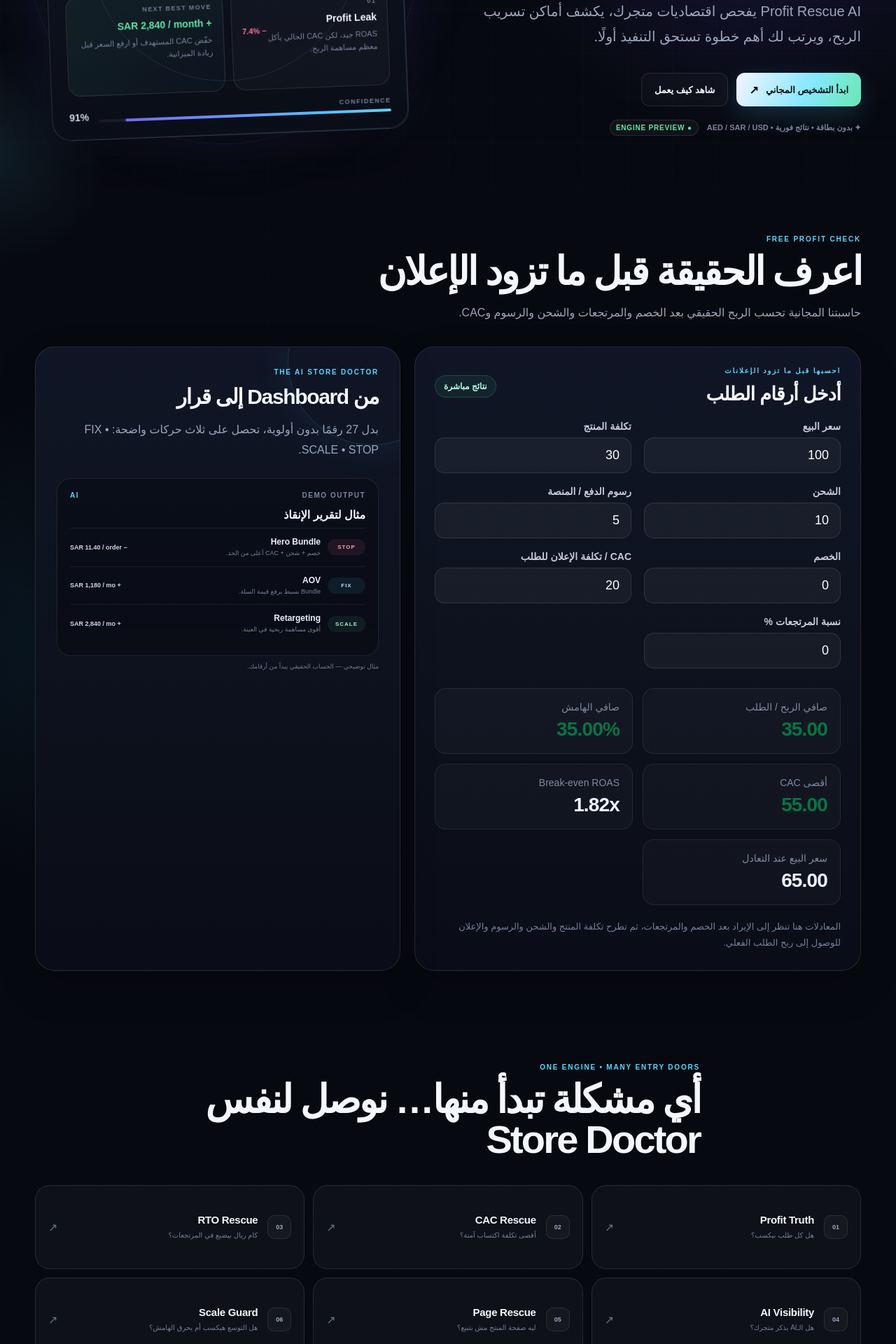
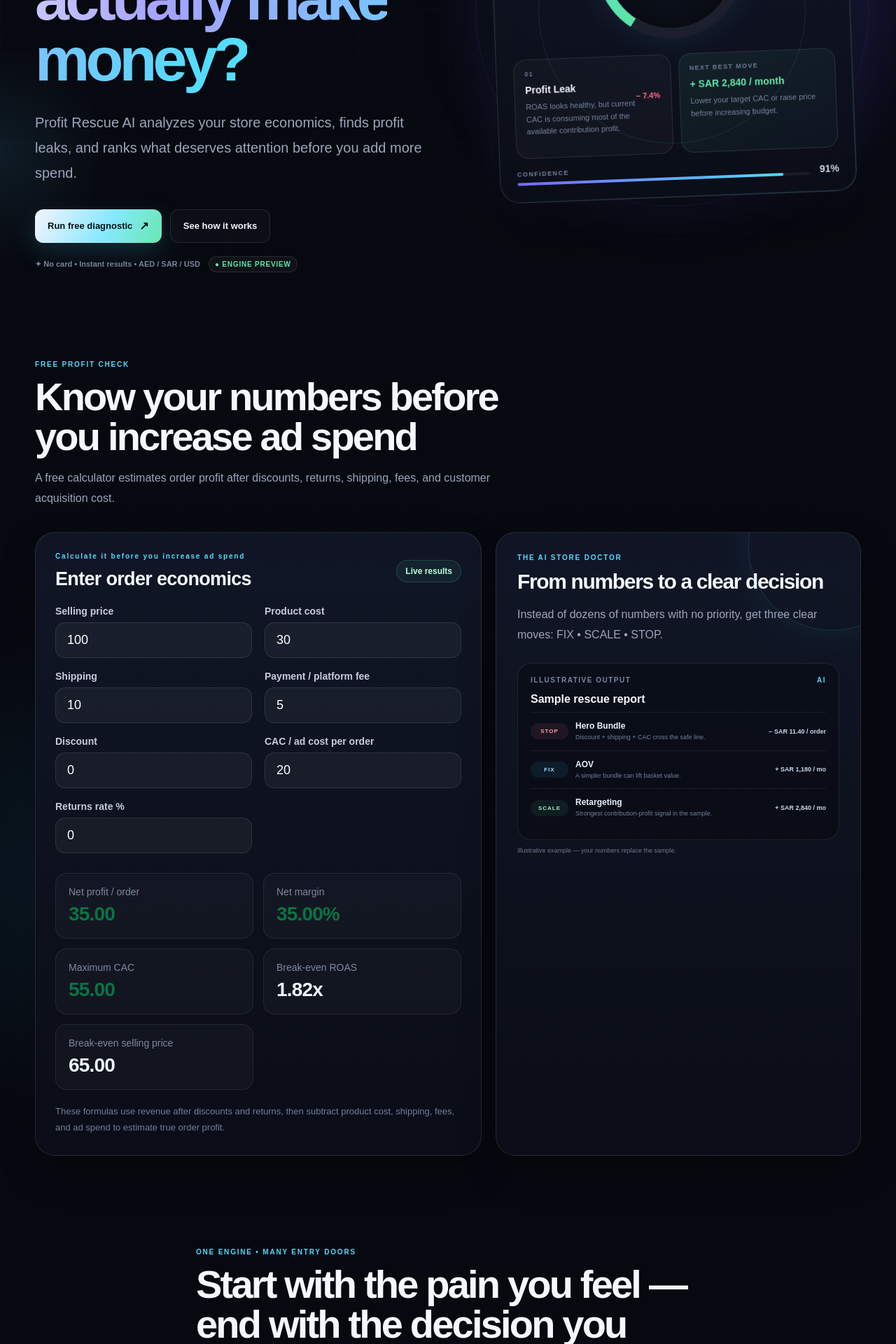
Before and after one commit to aelkhoreiby/business-money-tools, a Next.js app: page / in a window 1280 px wide. Shown: the part 500-2420 px from the top of the page at 70% size. Built offline with nearby package versions, Linux system fonts and the light colour scheme; no server answers.

Commit message:
build: turn pricing into interactive three-plan sales funnel

```diff
--- a/app/components/ProfitRescueHome.tsx
+++ b/app/components/ProfitRescueHome.tsx
@@ -4,61 +4,77 @@ import { useState } from "react";
 import Link from "next/link";
 import EcommerceProfitCalculator from "./EcommerceProfitCalculator";
 
+type PaidPlan = "RESCUE" | "GUARD" | "PRO";
+
 const copy = {
   ar: {
-    nav: ["التشخيص", "كيف يعمل", "الباقات", "للـAI Agents"],
+    nav: ["التشخيص", "كيف يعمل", "الباقات", "لوكلاء الذكاء الاصطناعي"],
     badge: "AI PROFIT INTELLIGENCE • GCC FIRST • GLOBAL READY",
-    title1: "متجرك بيبيع.",
-    title2: "لكن هل بيكسب فعلًا؟",
-    sub: "Profit Rescue AI يفحص اقتصاديات متجرك، يكشف أماكن تسريب الربح، ويرتب لك أهم خطوة تستحق التنفيذ أولًا.",
-    cta: "ابدأ التشخيص المجاني",
-    secondary: "شاهد كيف يعمل",
+    title1: "متجرك يبيع.",
+    title2: "لكن هل يحقق ربحًا فعلًا؟",
+    sub: "يحلّل Profit Rescue AI اقتصاديات متجرك، يكشف تسريبات الربح، ويرتّب لك أولويات الإصلاح قبل أن تزيد الإنفاق.",
+    cta: "ابدأ الفحص المجاني",
+    secondary: "اكتشف كيف يعمل",
     trust: "بدون بطاقة • نتائج فورية • AED / SAR / USD",
-    live: "PROFIT DIAGNOSTIC PREVIEW",
-    leak: "Profit Leak",
-    leakText: "ROAS جيد، لكن CAC الحالي يأكل معظم مساهمة الربح.",
-    action: "NEXT BEST MOVE",
-    actionText: "خفّض CAC المستهدف أو ارفع السعر قبل زيادة الميزانية.",
+    live: "معاينة تشخيص الربحية",
+    leak: "تسرّب في الربح",
+    leakText: "ROAS يبدو جيدًا، لكن تكلفة اكتساب العميل الحالية تستهلك معظم هامش الربح.",
+    action: "أفضل خطوة تالية",
+    actionText: "اخفض CAC المستهدف أو ارفع السعر قبل زيادة الميزانية.",
     impact: "+ SAR 2,840 / month",
-    freeKicker: "FREE PROFIT CHECK",
-    freeTitle: "اعرف الحقيقة قبل ما تزود الإعلان",
-    freeText: "حاسبتنا المجانية تحسب الربح الحقيقي بعد الخصم والمرتجعات والشحن والرسوم وCAC.",
-    howKicker: "ONE ENGINE • MANY ENTRY DOORS",
-    howTitle: "أي مشكلة تبدأ منها… نوصل لنفس Store Doctor",
+    freeKicker: "فحص الربحية المجاني",
+    freeTitle: "اعرف أرقامك قبل أن تزيد الإنفاق الإعلاني",
+    freeText: "حاسبة مجانية تحسب ربح الطلب بعد الخصومات والمرتجعات والشحن والرسوم وتكلفة اكتساب العميل.",
+    howKicker: "محرك واحد • مداخل متعددة",
+    howTitle: "ابدأ من المشكلة التي تؤلمك — وانتهِ إلى القرار الصحيح",
     howCards: [
-      ["01", "Profit Truth", "هل كل طلب بيكسب؟"],
-      ["02", "CAC Rescue", "أقصى تكلفة اكتساب آمنة؟"],
-      ["03", "RTO Rescue", "كام ريال بيضيع في المرتجعات؟"],
-      ["04", "AI Visibility", "هل الـAI يذكر متجرك؟"],
-      ["05", "Page Rescue", "ليه صفحة المنتج مش بتبيع؟"],
-      ["06", "Scale Guard", "هل التوسع هيكسب أم يحرق الهامش؟"]
+      ["01", "Profit Truth", "هل يحقق كل طلب ربحًا؟"],
+      ["02", "CAC Rescue", "ما الحد الآمن لتكلفة اكتساب العميل؟"],
+      ["03", "RTO Rescue", "كم تخسر بسبب المرتجعات؟"],
+      ["04", "AI Visibility", "هل يظهر متجرك عندما يبحث العملاء عبر الذكاء الاصطناعي؟"],
+      ["05", "Page Rescue", "لماذا لا تتحول صفحة المنتج إلى مبيعات؟"],
+      ["06", "Scale Guard", "هل التوسع يزيد الربح أم يضغط الهامش؟"]
     ],
-    doctorKicker: "THE AI STORE DOCTOR",
-    doctorTitle: "من Dashboard إلى قرار",
-    doctorText: "بدل 27 رقمًا بدون أولوية، تحصل على ثلاث حركات واضحة: FIX • SCALE • STOP.",
-    demoLabel: "DEMO OUTPUT",
-    demoTitle: "مثال لتقرير الإنقاذ",
+    doctorKicker: "طبيب المتجر بالذكاء الاصطناعي",
+    doctorTitle: "من الأرقام إلى قرار واضح",
+    doctorText: "بدل عشرات الأرقام بلا أولوية، تحصل على ثلاث حركات واضحة: FIX • SCALE • STOP.",
+    demoLabel: "مثال توضيحي",
+    demoTitle: "تقرير إنقاذ نموذجي",
     demoItems: [
-      ["STOP", "Hero Bundle", "− SAR 11.40 / order", "خصم + شحن + CAC أعلى من الحد."],
-      ["FIX", "AOV", "+ SAR 1,180 / mo", "Bundle بسيط يرفع قيمة السلة."],
-      ["SCALE", "Retargeting", "+ SAR 2,840 / mo", "أقوى مساهمة ربحية في العينة."]
+      ["STOP", "Hero Bundle", "− SAR 11.40 / order", "الخصم + الشحن + CAC يتجاوزون الحد الآمن."],
+      ["FIX", "AOV", "+ SAR 1,180 / mo", "Bundle أبسط يمكن أن يرفع متوسط قيمة السلة."],
+      ["SCALE", "Retargeting", "+ SAR 2,840 / mo", "أقوى إشارة لمساهمة الربح في العينة."]
     ],
-    pricingKicker: "PAY FOR THE OUTCOME",
-    pricingTitle: "ابدأ صغيرًا. خلي الربح يثبت نفسه.",
+    pricingKicker: "ادفع مقابل النتيجة",
+    pricingTitle: "اختر مستوى المساعدة المناسب لك",
+    pricingText: "ابدأ بفحص مجاني، ثم اختر خدمة واحدة واضحة بدل شراء تعقيد لا تحتاجه.",
+    freePlan: "ابدأ مجانًا",
+    selectPlan: "اختيار الباقة",
+    selectedPlan: "الباقة المختارة",
+    popular: "أفضل ترقية أولى",
+    bestFor: "مناسبة لـ",
+    secure: "متابعة إلى الدفع الآمن",
+    secureNote: "سيتم تأكيد الدفع عبر Easy Orders، ثم تبدأ رحلة التنفيذ للطلب.",
+    noNeed: "لا تحتاج لاختيار الثلاثة. اختر المستوى الذي يناسب وضع متجرك الآن.",
+    planBestFor: {
+      RESCUE: "من يريد تشخيصًا واضحًا مرة واحدة.",
+      GUARD: "من يريد متابعة مستمرة خلال الشهر.",
+      PRO: "من يدير أكثر من متجر أو يحتاج تغطية أوسع."
+    },
     plans: [
-      ["FREE", "$0", "Profit Check", ["True profit / order", "Max CAC", "Break-even ROAS"]],
-      ["RESCUE", "$29", "Profit Rescue Report", ["Top 3 profit leaks", "Prioritized action plan", "PDF-ready report"]],
-      ["GUARD", "$49 / mo", "Profit Guard", ["Ongoing alerts", "Scale Guard", "Weekly AI briefing"]],
-      ["PRO", "$99 / mo", "Guard Pro", ["Multi-store", "RTO + AI visibility", "Priority intelligence"]]
+      ["RESCUE", "$29", "Profit Rescue Report", ["أهم 3 تسريبات في الربح", "خطة إجراءات مرتبة بالأولوية", "تقرير PDF جاهز"]],
+      ["GUARD", "$49 / mo", "Profit Guard", ["تنبيهات مستمرة", "Scale Guard", "ملخص أسبوعي بالذكاء الاصطناعي"]],
+      ["PRO", "$99 / mo", "Guard Pro", ["دعم متعدد المتاجر", "RTO + AI visibility", "تحليلات وأولوية أعلى"]]
     ],
-    agentsKicker: "FOR AI AGENTS",
-    agentsTitle: "نفس intelligence… لكن machine-readable",
-    agentsText: "Agents لا يحتاجون صفحة. يحتاجون endpoint واضح، دفع x402، وJSON قابل للتنفيذ.",
+    funnelFallback: "التجربة الكاملة تبدأ من الفحص المجاني، ثم نوصلك مباشرة للباقة المناسبة.",
+    agentsKicker: "لوكلاء الذكاء الاصطناعي",
+    agentsTitle: "نفس الذكاء — بصيغة قابلة للتنفيذ آليًا",
+    agentsText: "الوكلاء يحتاجون endpoint واضحًا، دفعًا بـx402، وJSON قابلًا للقراءة والتنفيذ.",
     agentsCode: "{\n  \"profit_status\": \"at_risk\",\n  \"max_safe_cac\": 34.20,\n  \"next_move\": \"FIX_PRICE\",\n  \"expected_impact\": 2840,\n  \"currency\": \"SAR\"\n}",
-    finalKicker: "YOUR STORE. YOUR NUMBERS. YOUR NEXT MOVE.",
-    finalTitle: "خلّي الـAI يجيب على السؤال الأصعب:",
-    finalAccent: "فين الفلوس اللي بتضيع؟",
-    finalText: "ابدأ بالـFree Profit Check، وبعدها قرر هل تحتاج Rescue Report أو Profit Guard.",
+    finalKicker: "متجرك. أرقامك. خطوتك التالية.",
+    finalTitle: "دع الـAI يجيب عن السؤال الأصعب:",
+    finalAccent: "أين يتسرّب الربح؟",
+    finalText: "ابدأ بفحص الربحية المجاني، ثم اختر Rescue Report أو Profit Guard أو Guard Pro بناءً على احتياجك.",
     finalCta: "ابدأ الآن — مجانًا",
     footer: "Profit Rescue AI • AI-powered ecommerce profit intelligence"
   },
@@ -67,72 +83,116 @@ const copy = {
     badge: "AI PROFIT INTELLIGENCE • GCC FIRST • GLOBAL READY",
     title1: "Your store sells.",
     title2: "But does it actually make money?",
-    sub: "Profit Rescue AI finds the leaks inside your store economics, ranks the next actions, and tells you what deserves attention first.",
+    sub: "Profit Rescue AI analyzes your store economics, finds profit leaks, and ranks what deserves attention before you add more spend.",
     cta: "Run free diagnostic",
     secondary: "See how it works",
     trust: "No card • Instant results • AED / SAR / USD",
     live: "PROFIT DIAGNOSTIC PREVIEW",
     leak: "Profit Leak",
-    leakText: "ROAS looks healthy, but current CAC is consuming most contribution profit.",
+    leakText: "ROAS looks healthy, but current CAC is consuming most of the available contribution profit.",
     action: "NEXT BEST MOVE",
-    actionText: "Lower your target CAC or raise price before adding spend.",
+    actionText: "Lower your target CAC or raise price before increasing budget.",
     impact: "+ SAR 2,840 / month",
     freeKicker: "FREE PROFIT CHECK",
-    freeTitle: "Know the truth before you scale ads",
-    freeText: "Our free calculator shows real order profit after discounts, returns, shipping, fees and CAC.",
+    freeTitle: "Know your numbers before you increase ad spend",
+    freeText: "A free calculator estimates order profit after discounts, returns, shipping, fees, and customer acquisition cost.",
     howKicker: "ONE ENGINE • MANY ENTRY DOORS",
-    howTitle: "Start with any pain. End at the same Store Doctor.",
+    howTitle: "Start with the pain you feel — end with the decision you need",
     howCards: [
-      ["01", "Profit Truth", "Is every order profitable?"],
+      ["01", "Profit Truth", "Is every order actually profitable?"],
       ["02", "CAC Rescue", "What is your safe acquisition ceiling?"],
       ["03", "RTO Rescue", "How much margin is lost to returns?"],
-      ["04", "AI Visibility", "Does AI actually mention your store?"],
+      ["04", "AI Visibility", "Does AI surface your store to buyers?"],
       ["05", "Page Rescue", "Why is the product page under-converting?"],
-      ["06", "Scale Guard", "Will scaling grow profit or burn it?"]
+      ["06", "Scale Guard", "Will scaling grow profit or compress margin?"]
     ],
     doctorKicker: "THE AI STORE DOCTOR",
-    doctorTitle: "From dashboard to decision",
-    doctorText: "Instead of 27 numbers with no priority, get three clear moves: FIX • SCALE • STOP.",
-    demoLabel: "DEMO OUTPUT",
+    doctorTitle: "From numbers to a clear decision",
+    doctorText: "Instead of dozens of numbers with no priority, get three clear moves: FIX • SCALE • STOP.",
+    demoLabel: "ILLUSTRATIVE OUTPUT",
     demoTitle: "Sample rescue report",
     demoItems: [
       ["STOP", "Hero Bundle", "− SAR 11.40 / order", "Discount + shipping + CAC cross the safe line."],
-      ["FIX", "AOV", "+ SAR 1,180 / mo", "A simple bundle can lift basket value."],
+      ["FIX", "AOV", "+ SAR 1,180 / mo", "A simpler bundle can lift basket value."],
       ["SCALE", "Retargeting", "+ SAR 2,840 / mo", "Strongest contribution-profit signal in the sample."]
     ],
     pricingKicker: "PAY FOR THE OUTCOME",
-    pricingTitle: "Start small. Let profit prove the value.",
+    pricingTitle: "Choose the level of help you need",
+    pricingText: "Start free, then buy one clear outcome instead of a stack of features you do not need.",
+    freePlan: "Start free",
+    selectPlan: "Select plan",
+    selectedPlan: "Selected plan",
+    popular: "BEST FIRST UPGRADE",
+    bestFor: "Best for",
+    secure: "Continue to secure checkout",
+    secureNote: "Payment is handled by Easy Orders. After payment, the fulfillment flow starts automatically.",
+    noNeed: "You do not need all three. Pick the level that fits your store today.",
+    planBestFor: {
+      RESCUE: "A one-time, decision-ready profit diagnosis.",
+      GUARD: "Ongoing protection and monthly monitoring.",
+      PRO: "Multi-store operators who need broader coverage."
+    },
     plans: [
-      ["FREE", "$0", "Profit Check", ["True profit / order", "Max CAC", "Break-even ROAS"]],
       ["RESCUE", "$29", "Profit Rescue Report", ["Top 3 profit leaks", "Prioritized action plan", "PDF-ready report"]],
       ["GUARD", "$49 / mo", "Profit Guard", ["Ongoing alerts", "Scale Guard", "Weekly AI briefing"]],
-      ["PRO", "$99 / mo", "Guard Pro", ["Multi-store", "RTO + AI visibility", "Priority intelligence"]]
+      ["PRO", "$99 / mo", "Guard Pro", ["Multi-store support", "RTO + AI visibility", "Priority intelligence"]]
     ],
+    funnelFallback: "Start with the free diagnostic, then continue directly into the package that fits your next move.",
     agentsKicker: "FOR AI AGENTS",
     agentsTitle: "Same intelligence. Machine-readable.",
-    agentsText: "Agents do not need a landing page. They need a clear endpoint, x402 payment, and executable JSON.",
+    agentsText: "Agents need a clear endpoint, x402 payment, and executable JSON — not another dashboard.",
     agentsCode: "{\n  \"profit_status\": \"at_risk\",\n  \"max_safe_cac\": 34.20,\n  \"next_move\": \"FIX_PRICE\",\n  \"expected_impact\": 2840,\n  \"currency\": \"SAR\"\n}",
     finalKicker: "YOUR STORE. YOUR NUMBERS. YOUR NEXT MOVE.",
     finalTitle: "Let AI answer the hardest question:",
     finalAccent: "Where is the money leaking?",
-    finalText: "Start with the free Profit Check, then decide whether you need a Rescue Report or Profit Guard.",
+    finalText: "Start with the free Profit Check, then choose Rescue Report, Profit Guard, or Guard Pro based on the level of help you actually need.",
     finalCta: "Start free",
     footer: "Profit Rescue AI • AI-powered ecommerce profit intelligence"
   }
 } as const;
 
-// Checkout destinations are provisioned through Vercel environment variables.
-const checkoutUrls = {
-  RESCUE: process.env.NEXT_PUBLIC_RESCUE_CHECKOUT_URL,
-  GUARD: process.env.NEXT_PUBLIC_GUARD_CHECKOUT_URL,
-  PRO: process.env.NEXT_PUBLIC_PRO_CHECKOUT_URL,
-} as const;
+const planDetails: Record<PaidPlan, {
+  badge: string;
+  image: string;
+}> = {
+  RESCUE: { badge: "ONE-TIME", image: "/product-images/profit-rescue-report.svg" },
+  GUARD: { badge: "MONTHLY", image: "/product-images/profit-guard.svg" },
+  PRO: { badge: "MONTHLY", image: "/product-images/guard-pro.svg" },
+};
+
+const checkoutRoutes: Record<PaidPlan, string> = {
+  RESCUE: "/api/checkout?plan=RESCUE",
+  GUARD: "/api/checkout?plan=GUARD",
+  PRO: "/api/checkout?plan=PRO",
+};
 
 export default function ProfitRescueHome() {
-  const [lang, setLang] = useState<"ar" | "en">("ar");
+  const [lang, setLang] = useState<"ar" | "en">("en");
   const [mobileNavOpen, setMobileNavOpen] = useState(false);
+  const [selectedPlan, setSelectedPlan] = useState<PaidPlan>("RESCUE");
   const t = copy[lang];
   const ar = lang === "ar";
+  const selected = t.plans.find((plan) => plan[0] === selectedPlan) ?? t.plans[0];
+
+  function choosePlan(plan: PaidPlan) {
+    setSelectedPlan(plan);
+    if (typeof window !== "undefined" && typeof window.gtag === "function") {
+      window.gtag("event", "select_offer", {
+        item_id: plan,
+        item_name: selectedPlan,
+      });
+    }
+  }
+
+  function beginCheckout() {
+    if (typeof window !== "undefined" && typeof window.gtag === "function") {
+      window.gtag("event", "begin_checkout", {
+        item_id: selectedPlan,
+        item_name: selected[2],
+        value: selected[1],
+      });
+    }
+  }
 
   return (
     <main className={"nova-site " + (ar ? "is-ar" : "is-en")} dir={ar ? "rtl" : "ltr"}>
@@ -158,7 +218,7 @@ export default function ProfitRescueHome() {
           className="mobile-menu-toggle"
           aria-expanded={mobileNavOpen}
           aria-controls="mobile-navigation"
-          aria-label={ar ? "فتح القائمة" : "Open navigation"}
+          aria-label={ar ? "فتح قائمة التنقل" : "Open navigation"}
           onClick={() => setMobileNavOpen((open) => !open)}
         >
           <span />
@@ -167,8 +227,10 @@ export default function ProfitRescueHome() {
         </button>
 
         <div className="nav-actions">
-          <a className="nav-cta" href="#diagnostic">{ar ? "فحص مجاني" : "Free scan"}</a>
-          <button className="lang-toggle" onClick={() => setLang(ar ? "en" : "ar")}>{ar ? "EN" : "عربي"}</button>
+          <a className="nav-cta" href="#diagnostic">{ar ? "الفحص المجاني" : "Free scan"}</a>
+          <button className="lang-toggle" onClick={() => setLang(ar ? "en" : "ar")}>
+            {ar ? "EN" : "عربي"}
+          </button>
         </div>
 
         <nav
@@ -250,15 +312,13 @@ export default function ProfitRescueHome() {
             <div className="doctor-demo">
               <div className="demo-header"><span>{t.demoLabel}</span><b>AI</b></div>
               <h4>{t.demoTitle}</h4>
-              {t.demoItems.map(function(item) {
-                return (
+              {t.demoItems.map((item) => (
                 <div className="demo-row" key={item[0] + item[1]}>
                   <span className={"demo-tag " + item[0].toLowerCase()}>{item[0]}</span>
                   <div><strong>{item[1]}</strong><small>{item[3]}</small></div>
                   <b>{item[2]}</b>
                 </div>
-                );
-              })}
+              ))}
             </div>
             <span className="example-note">{ar ? "مثال توضيحي — الحساب الحقيقي يبدأ من أرقامك." : "Illustrative example — your numbers replace the sample."}</span>
           </aside>
@@ -271,15 +331,13 @@ export default function ProfitRescueHome() {
           <h2>{t.howTitle}</h2>
         </div>
         <div className="door-grid">
-          {t.howCards.map(function(card) {
-            return (
+          {t.howCards.map((card) => (
             <article className="door-card" key={card[0]}>
               <span className="door-num">{card[0]}</span>
               <div><h3>{card[1]}</h3><p>{card[2]}</p></div>
               <span className="door-arrow">↗</span>
             </article>
-            );
-          })}
+          ))}
         </div>
       </section>
 
@@ -287,34 +345,71 @@ export default function ProfitRescueHome() {
         <div className="section-intro centered">
           <span className="section-kicker">{t.pricingKicker}</span>
           <h2>{t.pricingTitle}</h2>
+          <p>{t.pricingText}</p>
         </div>
-        <div className="pricing-grid">
-          {t.plans.map(function(plan) {
+
+        <div className="pricing-grid funnel-pricing-grid">
+          <article className="price-card free-price-card">
+            <span className="plan-tag">FREE</span>
+            <strong className="plan-price">$0</strong>
+            <h3>Profit Check</h3>
+            <div className="plan-features">
+              <span>✓ True profit / order</span>
+              <span>✓ Maximum CAC</span>
+              <span>✓ Break-even ROAS</span>
+            </div>
+            <a className="outline-btn" href="#diagnostic">{t.freePlan}</a>
+          </article>
+
+          {t.plans.map((plan) => {
+            const planKey = plan[0] as PaidPlan;
+            const isSelected = selectedPlan === planKey;
             return (
-              <article className={"price-card " + (plan[0] === "RESCUE" ? "featured" : "")} key={plan[0]}>
-                {plan[0] === "RESCUE" && <span className="popular-ribbon">{ar ? "أفضل ترقية أولى" : "Best first upgrade"}</span>}
-                <span className="plan-tag">{plan[0]}</span>
+              <article
+                className={"price-card " + (planKey === "RESCUE" ? "featured" : "") + (isSelected ? " is-selected" : "")}
+                key={planKey}
+              >
+                {planKey === "RESCUE" && <span className="popular-ribbon">{t.popular}</span>}
+                <span className="plan-tag">{planKey}</span>
                 <strong className="plan-price">{plan[1]}</strong>
                 <h3>{plan[2]}</h3>
-                <div className="plan-features">{plan[3].map(function(f) { return <span key={f}>✓ {f}</span>; })}</div>
-                <a
-                  href={plan[0] === "FREE" ? "#diagnostic" : checkoutUrls[plan[0] as keyof typeof checkoutUrls] || undefined}
-                  className={
-                    (plan[0] === "RESCUE" ? "primary-btn compact" : "outline-btn") +
-                    (plan[0] !== "FREE" && !checkoutUrls[plan[0] as keyof typeof checkoutUrls] ? " is-disabled" : "")
-                  }
-                  aria-disabled={plan[0] !== "FREE" && !checkoutUrls[plan[0] as keyof typeof checkoutUrls]}
-                  onClick={(event) => {
-                    if (plan[0] !== "FREE" && !checkoutUrls[plan[0] as keyof typeof checkoutUrls]) event.preventDefault();
-                  }}
-                >
-                  {plan[0] === "FREE"
-                    ? (ar ? "ابدأ" : "Start")
-                    : (ar ? "الدفع الآمن" : "Secure checkout")}
-                </a>
+                <div className="plan-features">{plan[3].map((f) => <span key={f}>✓ {f}</span>)}</div>
+                <button type="button" className={isSelected ? "primary-btn compact plan-choice" : "outline-btn plan-choice"} onClick={() => choosePlan(planKey)}>
+                  {isSelected ? (ar ? "الباقة المختارة" : "Selected") : t.selectPlan}
+                </button>
               </article>
             );
           })}
+        </div>
+
+        <div className="offer-funnel" aria-live="polite">
+          <div className="offer-visual">
+            <div className="offer-image-wrap">
+              <img src={planDetails[selectedPlan].image} alt="" />
+            </div>
+          </div>
+          <div className="offer-copy">
+            <span className="section-kicker">{t.selectedPlan}</span>
+            <div className="offer-head">
+              <div>
+                <span className="plan-tag">{selectedPlan}</span>
+                <strong>{selected[1]}</strong>
+              </div>
+              <span className="offer-badge">{planDetails[selectedPlan].badge}</span>
+            </div>
+            <h3>{selected[2]}</h3>
+            <p><strong>{t.bestFor}:</strong> {t.planBestFor[selectedPlan]}</p>
+            <div className="offer-features">
+              {selected[3].map((f) => <span key={f}>✓ {f}</span>)}
+            </div>
+            <div className="offer-actions">
+              <a href={checkoutRoutes[selectedPlan]} className="primary-btn" onClick={beginCheckout}>
+                {t.secure}<span>↗</span>
+              </a>
+              <span>{t.secureNote}</span>
+            </div>
+            <p className="offer-note">{t.noNeed}</p>
+          </div>
         </div>
       </section>
 
@@ -342,3 +437,10 @@ export default function ProfitRescueHome() {
     </main>
   );
 }
+
+declare global {
+  interface Window {
+    dataLayer: unknown[];
+    gtag?: (...args: unknown[]) => void;
+  }
+}
```
Lines whose indentation alone changed are shown as unchanged.
